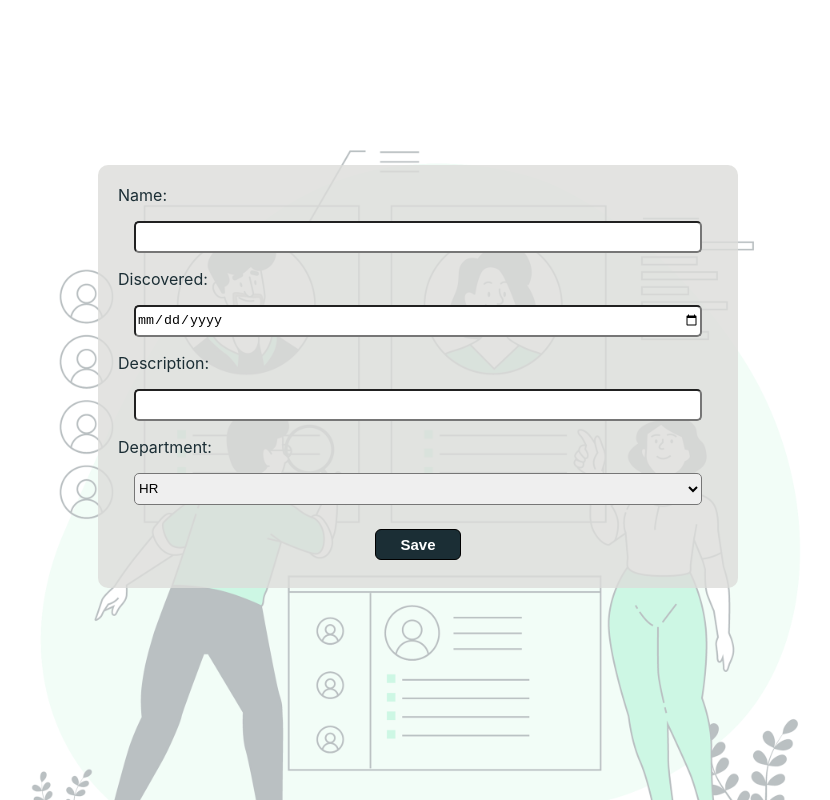
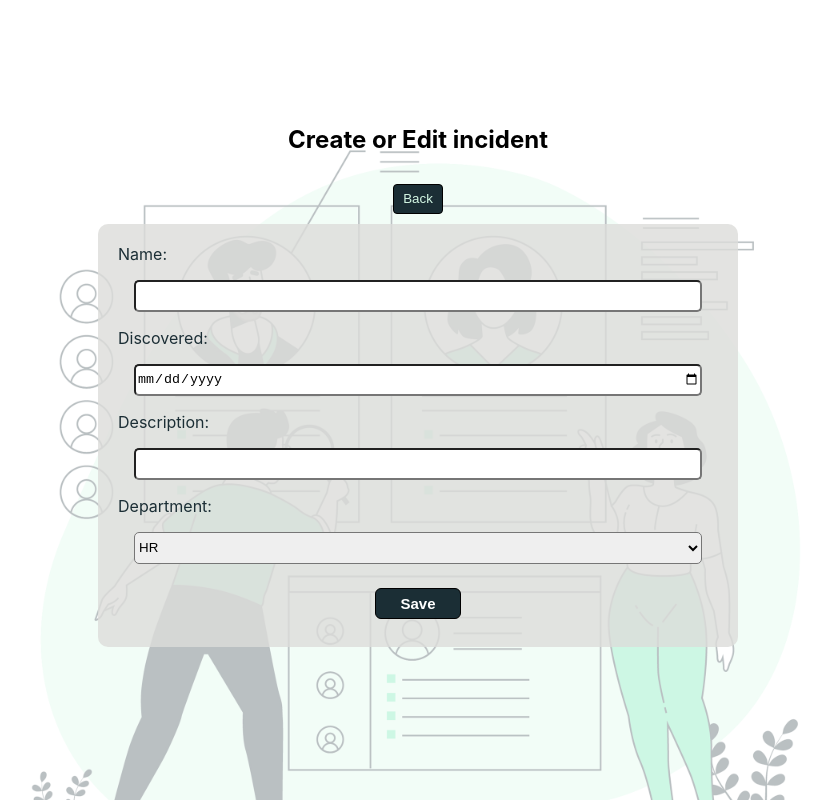
Before and after one commit to FelipeRUnosquare/IncidentsManager, a Next.js app: page /incidents/1 in a window 1280 px wide. Shown: the whole page, without its empty margins (222-1052 px from the left). Built offline with nearby package versions, Linux system fonts and the light colour scheme.

Commit message:
back button

```diff
--- a/components/Incidents/IncidentForm.js
+++ b/components/Incidents/IncidentForm.js
@@ -1,9 +1,11 @@
+import { useRouter } from "next/router";
 import React, { useContext, useState } from "react";
 import DataContext from "../../store/data-context";
 import styles from "./incidents.module.sass";
 
 const IncidentForm = ({ dataIncident }) => {
   const dataCtx = useContext(DataContext);
+  const router = useRouter();
   const [name, setName] = useState(dataIncident.name || "");
   const [discovered, setDiscovered] = useState(dataIncident.discovered || "");
   const [description, setDescription] = useState(
@@ -38,6 +40,10 @@ const IncidentForm = ({ dataIncident }) => {
 
   return (
     <React.Fragment>
+      <h2>Create or Edit incident</h2>
+      <button className={styles.button} onClick={() => router.push("/home")}>
+        Back
+      </button>
       <form className={styles.form}>
         <label>Name: </label>
         <input
```
